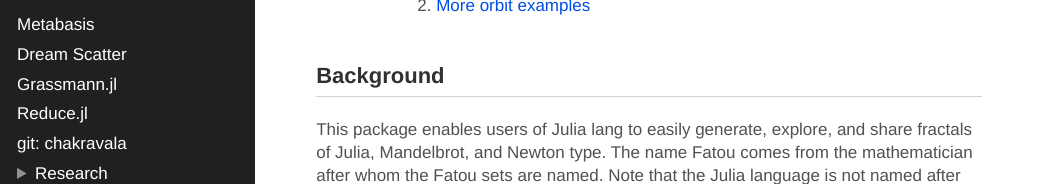
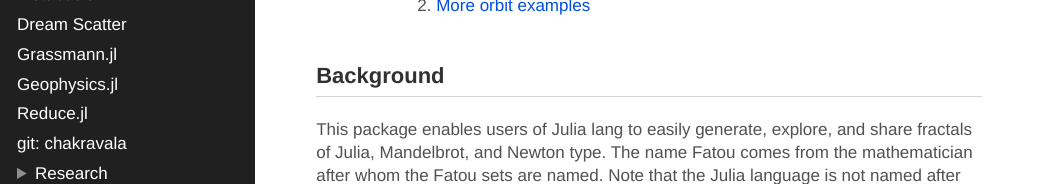
Before and after one commit to CrucialFlow/Research, a plain HTML site: page Fatou.jl/index.html in a window 1280 px wide. Shown: the part 502-686 px from the top of the page, without its empty margins (0-1045 px from the left). Drawn offline with Linux system fonts and the light colour scheme.

Commit message:
linked to Geophsics.jl website

```diff
--- a/Fatou.jl/index.html
+++ b/Fatou.jl/index.html
@@ -35,6 +35,7 @@
       <a class="sidebar-nav-item " href="/">Metabasis</a>
 	  <a class="sidebar-nav-item" href="https://music.crucialflow.com">Dream Scatter</a>
 	  <a class="sidebar-nav-item" href="https://grassmann.crucialflow.com">Grassmann.jl</a>
+	  <a class="sidebar-nav-item" href="https://geophysics.crucialflow.com/dev">Geophysics.jl</a>
 	  <a class="sidebar-nav-item" href="https://reduce.crucialflow.com">Reduce.jl</a>
 	  <a class="sidebar-nav-item" href="https://github.com/chakravala">git: chakravala</a>
 	  <details>
```
Also changed, not shown: Wilkinson.jl/index.html (+1 -0 lines), index.html (+1 -0 lines), research/index.html (+1 -0 lines).
